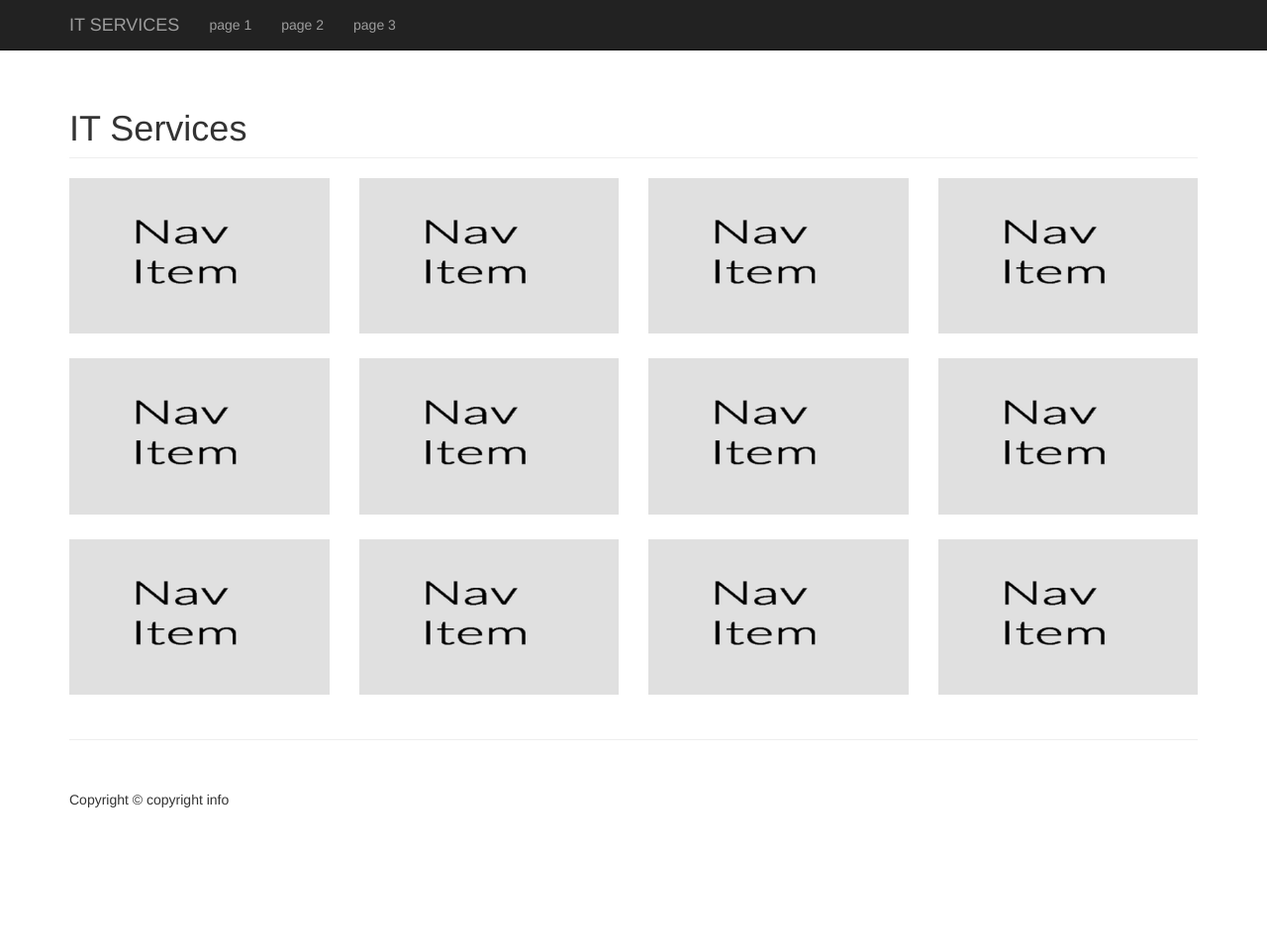
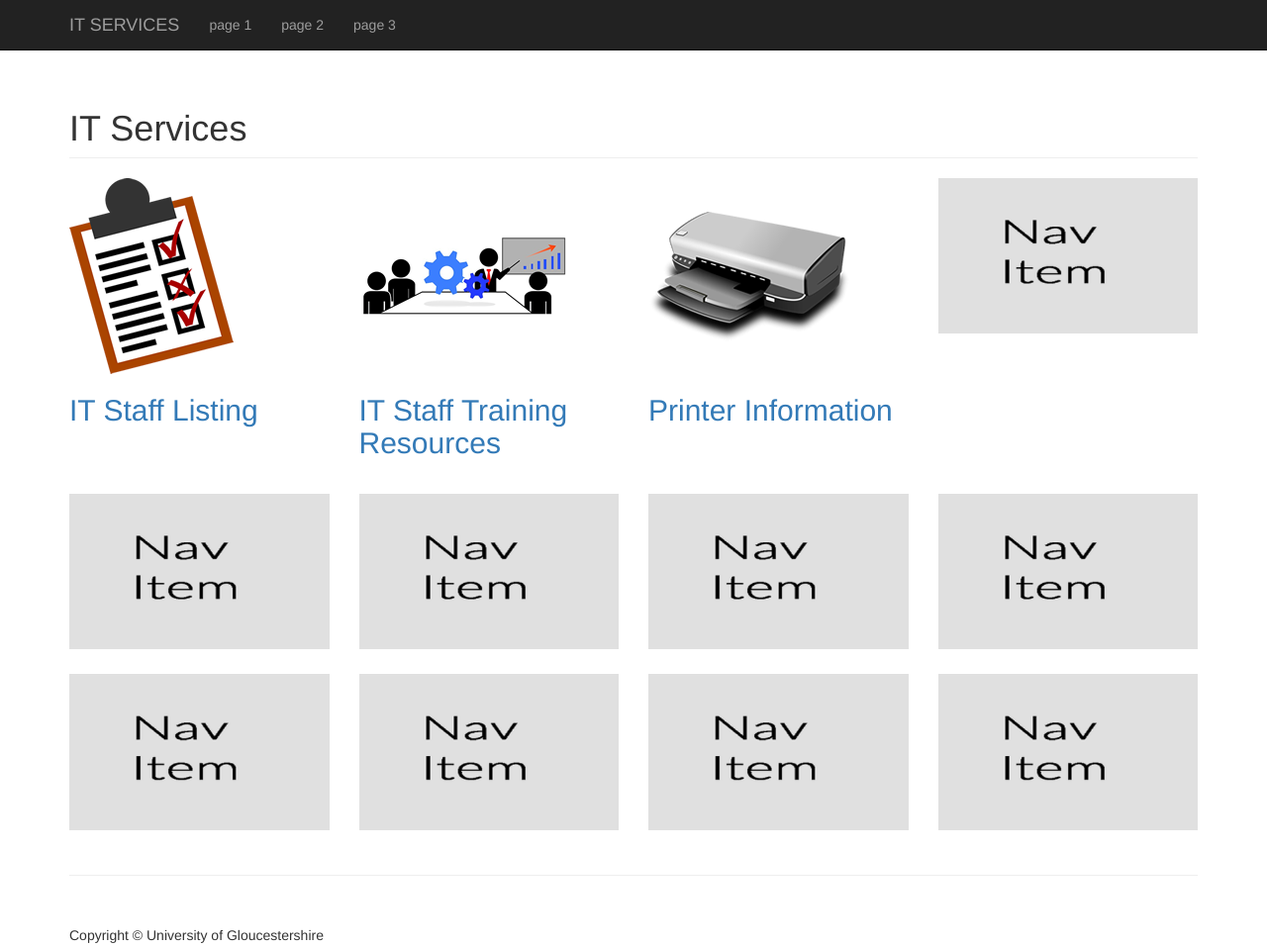
Before and after one commit to GlennCurran/CT5038--IT-Services-Website-, a plain HTML site: page Agile Group Website/index.html in a window 1280 px wide. Shown: the whole page at 99% size. Before the commit the page ends 878 px from the top, so only its background shows below. Drawn offline with Linux system fonts and the light colour scheme.

Commit message:
Updated Homepage

```diff
--- a/Agile Group Website/index.html
+++ b/Agile Group Website/index.html
@@ -8,7 +8,7 @@
     <meta name="viewport" content="width=device-width, initial-scale=1">
     <meta name="description" content="">
     <meta name="author" content="">
-    <title>Agile Website</title>
+    <title>UoG - IT Services</title>
     <!-- Bootstrap  CSS -->
     <link href="css/bootstrap.min.css" rel="stylesheet">
     <!-- Custom CSS -->
@@ -53,19 +53,22 @@
         <!-- Nav Row -->
         <div class="row">
             <div class="col-md-3 Nav-item">
-                <a href="#">
-                    <img class="img-responsive" src="Assets/Images/Nav-Placeholder.png" alt="">
+                <a href="IT-Staff.html">
+                    <img class="img-responsive" src="images/checklist.png" alt="IT Staff Listing">
                 </a>
+                <h2><a href="IT-Staff.html"> IT Staff Listing</a></h2>
+            </div>
+            <div class="col-md-3 Nav-item">
+                <a href="IT-Staff_Training.html">
+                    <img class="img-responsive" src="images/training_hp.png" alt="IT Staff Traing Resources">
+                </a>
+                 <h2><a href="IT-Staff_Training.html"> IT Staff Training Resources</a></h2>
             </div>
             <div class="col-md-3 Nav-item">
                 <a href="#">
-                    <img class="img-responsive" src="Assets/Images/Nav-Placeholder.png" alt="">
+                    <img class="img-responsive" src="images/printer.png" alt="Printer Information">
                 </a>
-            </div>
-            <div class="col-md-3 Nav-item">
-                <a href="#">
-                    <img class="img-responsive" src="Assets/Images/Nav-Placeholder.png" alt="">
-                </a>
+                <h2><a href="#">Printer Information</a></h2>
             </div>
             <div class="col-md-3 Nav-item">
                 <a href="#">
@@ -124,7 +127,7 @@
         <footer>
             <div class="row">
                 <div class="col-lg-12">
-                    <p>Copyright &copy; copyright info</p>
+                    <p>Copyright &copy; University of Gloucestershire</p>
                 </div>
             </div>
         </footer>
```
Also changed, not shown: Agile Group Website/images/checklist.png (added), Agile Group Website/images/printer.png (added), Agile Group Website/images/training_hp.png (added), 2 other files.
